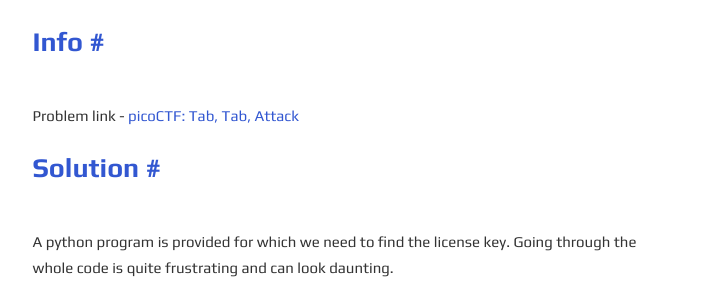
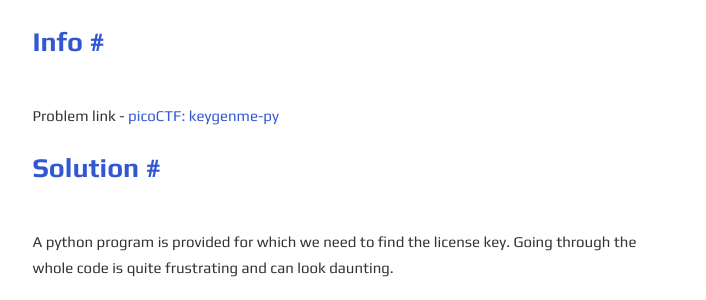
Before and after one commit to aman-roy/ctf.amanroy.me, a Jekyll site: the page built from _posts/2022-04-22-keygenme-py.md, in a window 1280 px wide and 900 px high. Shown: the part 248-548 px from the top of the window, without its empty margins (285-991 px from the left). Built offline with Jekyll 4.4.1, drawn with Linux system fonts in a browser that asks for light colours.

Commit message:
typo-fix: keygenme-py

```diff
--- a/_posts/2022-04-22-keygenme-py.md
+++ b/_posts/2022-04-22-keygenme-py.md
@@ -6,7 +6,7 @@ tags: picoCTF writeup reverse-engineering
 
 ## [Info](#info)
 
-Problem link - [picoCTF: Tab, Tab, Attack](https://play.picoctf.org/practice/challenge/121)
+Problem link - [picoCTF: keygenme-py](https://play.picoctf.org/practice/challenge/121)
 
 ## [Solution](#solution)
 
```
